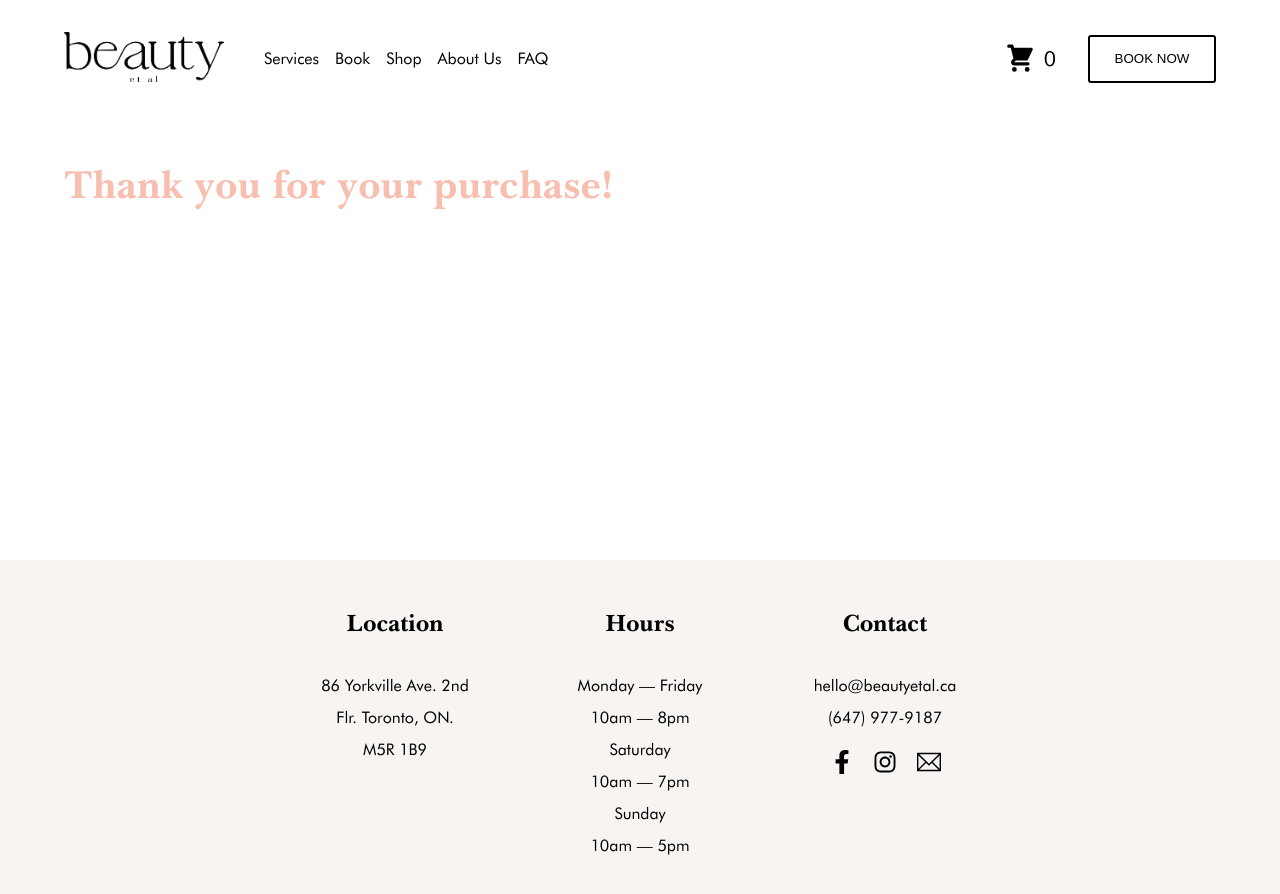
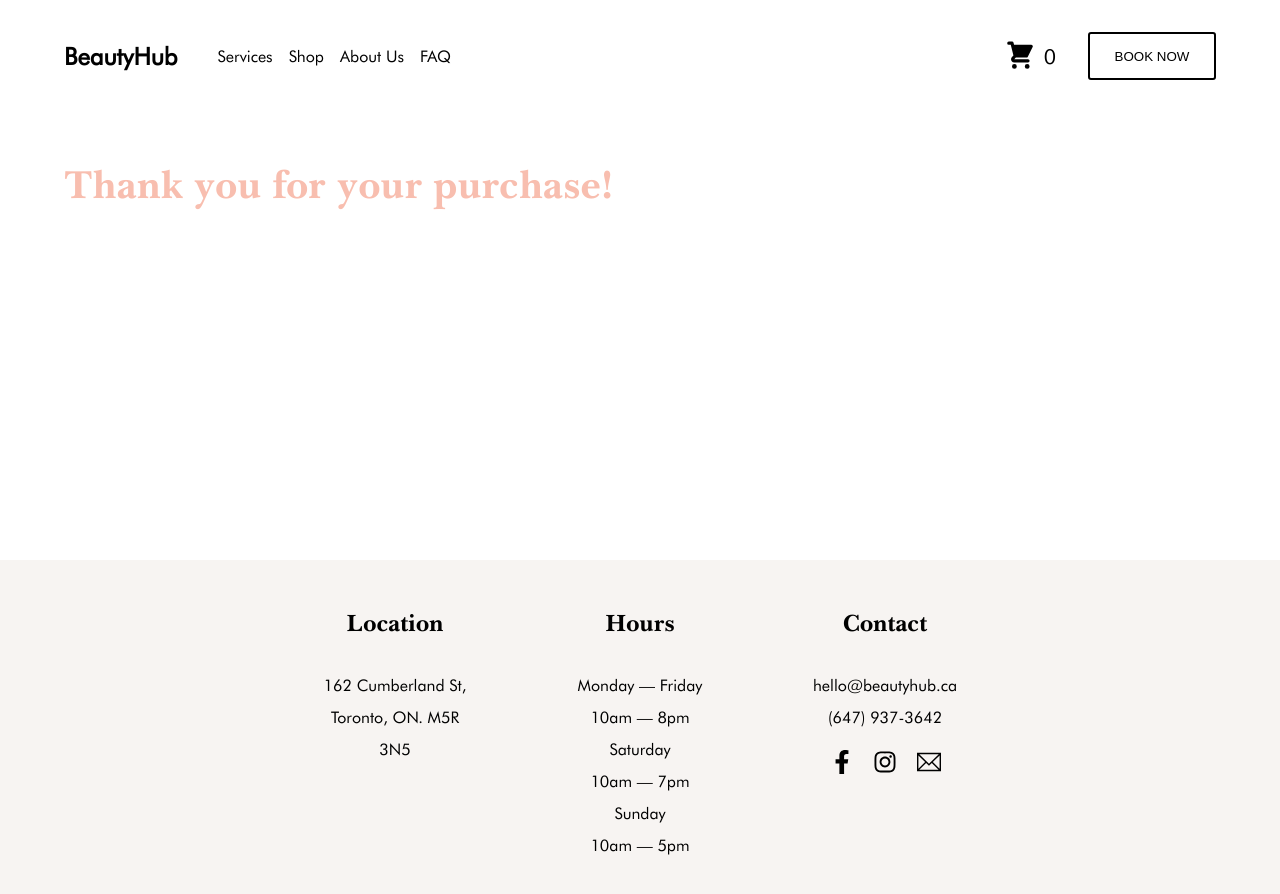
Before and after one commit to jackytam2020/BeautyHub, a React (Create React App) app: page /success in a window 1280 px wide. Shown: the top 894 px of the page. Built offline with nearby package versions, Linux system fonts and the light colour scheme; the HTML template or start-up script is replaced by a standard one.

Commit message:
changed name in code

```diff
--- a/src/App.js
+++ b/src/App.js
@@ -60,7 +60,6 @@ function App() {
               path="/product-listing/:productID"
               element={<ProductListing />}
             />
-            <Route path="/book-details" element={<BookDetails />} />
             <Route path="/about-us" element={<AboutUs />} />
             <Route path="/faq" element={<FAQ />} />
             <Route path="/cart" element={<Cart />} />
--- a/src/components/Footer/Footer.js
+++ b/src/components/Footer/Footer.js
@@ -9,7 +9,7 @@ function Footer(props) {
       <div className="footer__column">
         <h3 className="footer__column-header">Location</h3>
         <p className="footer__column-content">
-          86 Yorkville Ave. 2nd Flr. Toronto, ON. M5R 1B9
+          162 Cumberland St, Toronto, ON. M5R 3N5
         </p>
       </div>
       <div className="footer__column">
@@ -23,16 +23,16 @@ function Footer(props) {
       <div className="footer__column">
         <h3 className="footer__column-header">Contact</h3>
         <p className="footer__column-content">
-          hello@beautyetal.ca (647) 977-9187
+          hello@beautyhub.ca (647) 937-3642
         </p>
         <div className="footer__social-icons-holder">
-          <a href="https://www.facebook.com/yorkville.beauty/">
+          <a href="">
             <FaFacebookF className="footer__icons" />
           </a>
-          <a href="https://www.instagram.com/yorkville.beauty/">
+          <a href="">
             <FaInstagram className="footer__icons" />
           </a>
-          <a href="mailto:hello@beautyetal.ca">
+          <a href="hello@beautyhub.ca">
             <TfiEmail className="footer__icons" />
           </a>
         </div>
--- a/src/components/HeroSection/HeroSection.js
+++ b/src/components/HeroSection/HeroSection.js
@@ -13,17 +13,13 @@ function HeroSection(props) {
       <div className="hero-section__bottom">
         <div className="hero-section__copy-container">
           <p className="hero-section__copy">
-            Your center of rest and relaxation is located at 86 Yorkville Ave.
-            2nd FLR.
+            Your center of rest and relaxation is located at 162 Cumberland St.
           </p>
           <p className="hero-section__sub-copy">
             We are in between Sunglasses Hut and Oliver’s Jewellers.
           </p>
           <div className="hero-section__book-btn">
-            <a
-              href="https://www.fresha.com/a/beauty-et-al-toronto-86-yorkville-avenue-lw9w7mpl/booking?menu=true&dppub=true"
-              target="_blank"
-            >
+            <a href="">
               <Button text={'Book an Appointment'} />
             </a>
           </div>
--- a/src/components/MediaCard/MediaCard.js
+++ b/src/components/MediaCard/MediaCard.js
@@ -46,6 +46,7 @@ function MediaCard({ reelUrl, thumbnailUrl, alt, type }) {
       </a>
     </div>
   );
+
   return (
     <div className="media-card">{type === 'picture' ? imgCard : videoCard}</div>
   );
--- a/src/components/NavBar/NavBar.js
+++ b/src/components/NavBar/NavBar.js
@@ -50,14 +50,15 @@ function NavBar({ setCartIsOpen }) {
       <div className="nav-bar__container">
         <div className="nav-bar__left">
           <Link to={'/'}>
-            <img
+            {/* <img
               src={Logo}
               className="nav-bar__logo"
               alt="beauty et al logo"
               onMouseEnter={() => {
                 setServicesMenuOpen(false);
               }}
-            />
+            /> */}
+            <h1 className="nav-bar__logo">BeautyHub</h1>
           </Link>
           <ul className="nav-bar__nav-links">
             <li
@@ -95,9 +96,6 @@ function NavBar({ setCartIsOpen }) {
                 setServicesMenuOpen(false);
               }}
             >
-              <Link to={'/book-details'}>Book</Link>
-            </li>
-            <li className="nav-bar__link-items">
               <Link to={'/shop'}>Shop</Link>
             </li>
             <li className="nav-bar__link-items">
@@ -119,10 +117,7 @@ function NavBar({ setCartIsOpen }) {
             <p className="nav-bar__cart-counter">{itemsCount}</p>
           </div>
           <div className="nav-bar__book-button">
-            <a
-              target="_blank"
-              href="https://www.fresha.com/a/beauty-et-al-toronto-86-yorkville-avenue-lw9w7mpl/booking?menu=true&dppub=true"
-            >
+            <a href="">
               <Button text={'BOOK NOW'} size={'regular'} />
             </a>
           </div>
--- a/src/components/NavBar/NavBar.scss
+++ b/src/components/NavBar/NavBar.scss
@@ -20,11 +20,8 @@
     align-items: center;
   }
 
-  &__logo {
-    object-fit: cover;
-  }
-
   &__nav-links {
+    cursor: pointer;
     p {
       margin-right: 1rem;
     }
@@ -79,11 +76,6 @@
       padding: 2rem 2rem 0rem 2rem;
     }
 
-    &__logo {
-      width: 6.25rem;
-      height: 2rem;
-    }
-
     &__book-button {
       display: none;
     }
@@ -105,11 +97,6 @@
       padding: 4rem 4rem 0rem 4rem;
     }
 
-    &__logo {
-      width: 6.25rem;
-      height: 2rem;
-    }
-
     &__book-button {
       display: none;
     }
@@ -126,10 +113,6 @@
       padding: 2rem 4rem 0rem 4rem;
     }
 
-    &__logo {
-      width: 10rem;
-      height: 3.1rem;
-    }
     &__book-button {
       display: block;
     }
--- a/src/pages/AboutUs/AboutUs.js
+++ b/src/pages/AboutUs/AboutUs.js
@@ -34,7 +34,7 @@ function AboutUs(props) {
         </ul>
         <p>
           If you have any special accommodations, please do not hesitate to
-          reach out to us at hello@beautyetal.ca
+          reach out to us at hello@beautyhub.ca
         </p>
         <p>Thank you for visiting and we hope to see you soon! </p>
         <p> - beauty et al. </p>
--- a/src/pages/BrowLashes/BrowLashes.js
+++ b/src/pages/BrowLashes/BrowLashes.js
@@ -40,7 +40,7 @@ function BrowLashes(props) {
 
           <p className="brow-lashes-page__booking-information">
             * if you have any questions or concerns regarding booking please do
-            not hesitate to contact us at hello@beautyetal.ca to avoid
+            not hesitate to contact us at hello@beautyhub.ca to avoid
             disappointment!
           </p>
         </div>
--- a/src/pages/Cart/Cart.js
+++ b/src/pages/Cart/Cart.js
@@ -15,7 +15,7 @@ function Cart(props) {
   );
 
   const handleCheckout = async () => {
-    await fetch('http://localhost:8080/checkout', {
+    await fetch('https://beautyhub-api.onrender.com/checkout', {
       method: 'POST',
       headers: {
         'Content-Type': 'application/json',
--- a/src/pages/Hair/Hair.js
+++ b/src/pages/Hair/Hair.js
@@ -57,7 +57,7 @@ function Hair(props) {
 
           <p className="hair-page__booking-information">
             * if you have any questions or concerns regarding booking please do
-            not hesitate to contact us at hello@beautyetal.ca to avoid
+            not hesitate to contact us at hello@beautyhub.ca to avoid
             disappointment!
           </p>
           <p className="hair-page__booking-information">
--- a/src/pages/HomePage/HomePage.js
+++ b/src/pages/HomePage/HomePage.js
@@ -1,13 +1,11 @@
 import React from 'react';
 import './HomePage.scss';
 import HeroSection from '../../components/HeroSection/HeroSection';
-import MediaSection from '../../components/MediaSection/MediaSection';
 
 function HomePage(props) {
   return (
     <div className="home-page">
       <HeroSection />
-      <MediaSection />
     </div>
   );
 }
--- a/src/pages/Nail/Nail.js
+++ b/src/pages/Nail/Nail.js
@@ -43,7 +43,7 @@ function Nail(props) {
           </div>
           <p>
             * If you have any questions or concerns regarding booking please do
-            not hesitate to contact us at hello@beautyetal.ca to avoid
+            not hesitate to contact us at hello@beautyhub.ca to avoid
             disappointment!
           </p>
         </div>
```
